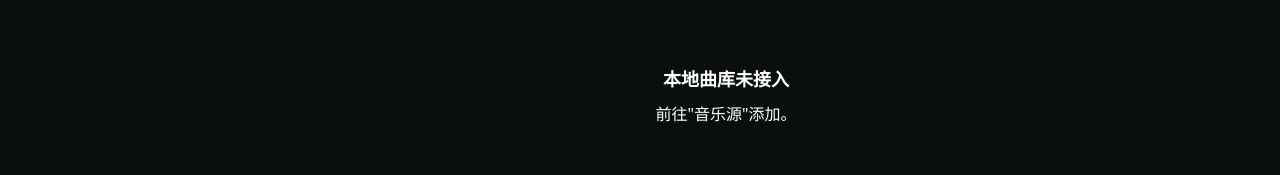
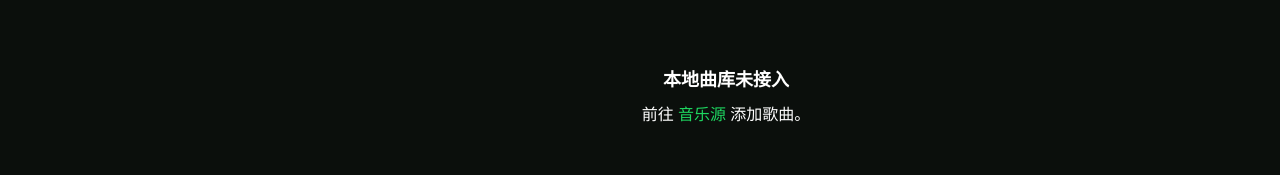
Before and after one commit to xiaooboy/web-music-player, a Vue app: page / in a window 1280 px wide. Shown: the part 355-530 px from the top of the page. Built offline with nearby package versions, Linux system fonts and the light colour scheme.

Commit message:
feat: 调整首页、详情页样式

```diff
--- a/src/components/EmptyState.vue
+++ b/src/components/EmptyState.vue
@@ -11,8 +11,12 @@ const {
 </script>
 <template>
   <div :class="{ 'empty-state': true, 'empty-state--fill': fill }">
-    <strong>{{ title }}</strong>
-    <p>{{ content }}</p>
+    <slot name="title">
+      <strong>{{ title }}</strong>
+    </slot>
+    <slot name="content">
+      <p>{{ content }}</p>
+    </slot>
   </div>
 </template>
 <style>
--- a/src/styles/player-detail.css
+++ b/src/styles/player-detail.css
@@ -242,6 +242,7 @@ input[type="range"].now-playing__volume-slider {
 }
 
 .now-playing {
+  --playing-gap:calc(2 * var(--shell-gap));
   position: relative;
   display: flex;
   flex-direction: column;
@@ -294,7 +295,7 @@ input[type="range"].now-playing__volume-slider {
   position: relative;
   z-index: var(--z-base);
   align-items: center;
-  padding: 16px 24px 0;
+  padding: var(--shell-gap) var(--playing-gap) 0;
   app-region: drag;
 }
 
@@ -308,6 +309,7 @@ input[type="range"].now-playing__volume-slider {
   flex: 1;
   min-height: 0;
   overflow: hidden;
+  padding-block: var(--playing-gap);
 }
 
 .now-playing__meta,
@@ -321,19 +323,10 @@ input[type="range"].now-playing__volume-slider {
   flex: 0 0 44%;
   flex-direction: column;
   align-items: center;
-  justify-content: space-evenly;
-  padding: 20px 24px 18px;
+  justify-content: space-between;
+  padding-inline: var(--playing-gap);
   overflow: auto;
-}
-
-.now-playing__meta::after {
-  position: absolute;
-  top: 0;
-  right: 0;
-  bottom: 28px;
-  width: 1px;
-  background: rgba(255, 255, 255, 0.06);
-  content: "";
+  border-right: 1px solid rgba(255, 255, 255, 0.06);
 }
 
 .now-playing__lyrics {
@@ -341,7 +334,6 @@ input[type="range"].now-playing__volume-slider {
   display: flex;
   flex: 1 1 56%;
   flex-direction: column;
-  padding-block: 20px 28px;
   overflow: hidden;
 }
 
@@ -436,8 +428,8 @@ input[type="range"].now-playing__volume-slider {
   display: block;
   flex: 1;
   min-height: 0;
-  padding-inline: max(16px, 3%);
-  padding-block: 56px 76px;
+  padding-inline: max(var(--playing-gap), 3%);
+  padding-block: 56px;
   overflow-x: hidden;
   overflow-y: auto;
   scrollbar-width: none;
--- a/src/styles/responsive.css
+++ b/src/styles/responsive.css
@@ -68,12 +68,6 @@
     flex-wrap: wrap;
   }
 
-  .now-playing__head,
-  .now-playing__meta,
-  .now-playing__lyrics {
-    padding-left: 18px;
-    padding-right: 18px;
-  }
 
   .now-playing__lyrics-line {
     font-size: var(--text-lg);
@@ -85,7 +79,9 @@
     scroll-snap-type: x mandatory;
     border-right: none;
   }
-
+  .now-playing__meta {
+    border-right: none;
+  }
   .now-playing__body::-webkit-scrollbar {
     width: 0;
     height: 0;
@@ -93,9 +89,7 @@
   .now-playing__cover {
     width: min(100%, clamp(180px, 90vw, 300px));
   }
-  .now-playing__meta::after {
-    display: none;
-  }
+
   .now-playing__meta,
   .now-playing__lyrics {
     flex: 0 0 100%;
@@ -144,4 +138,7 @@
       display: inline-flex;
     }
   }
+  .now-playing__cover {
+    width: 100%;
+  }
 }
--- a/src/styles/tracks.css
+++ b/src/styles/tracks.css
@@ -6,7 +6,10 @@
   height: 100%;
   min-height: 0;
 }
-
+.tracks__source-btn {
+  color: var(--accent);
+  cursor: pointer;
+}
 .tracks__searchbar {
   position: relative;
   z-index: var(--z-sticky);
@@ -50,7 +53,7 @@
   width: 100%;
   transition:
     background 160ms ease,
-    transform 160ms ease;
+    transform 300ms ease;
 }
 
 .track-table__anchor {
--- a/src/views/TracksView.vue
+++ b/src/views/TracksView.vue
@@ -1,15 +1,18 @@
 <script setup lang="ts">
 import { computed, onBeforeUnmount, shallowRef } from "vue";
 import { Search } from "@lucide/vue";
-import { useLibraryStore } from "../stores/libraryStore";
-import { usePlayerStore } from "../stores/playerStore";
-import { useFavoriteStore } from "../stores/favoriteStore";
-import { useAlbumStore } from "../stores/albumStore";
-import { useUIStore } from "../stores/uiStore";
+import {
+  useLibraryStore,
+  usePlayerStore,
+  useFavoriteStore,
+  useUIStore,
+  useAlbumStore
+} from "../stores";
 import { useTrackSearch } from "../composables/useTrackSearch";
 import TrackTable from "@/components/TrackTable.vue";
 import SectionHeader from "@/components/SectionHeader.vue";
 import EmptyState from "@/components/EmptyState.vue";
+import { storeToRefs } from "pinia";
 
 const libraryStore = useLibraryStore();
 const playerStore = usePlayerStore();
@@ -17,35 +20,21 @@ const favoriteStore = useFavoriteStore();
 const albumStore = useAlbumStore();
 const uiStore = useUIStore();
 
-const launchTimerId = setTimeout(() => {
+setTimeout(() => {
   launchTimer.value = false;
-}, 100);
+}, 300);
 const launchTimer = shallowRef(true);
+const { loading, tracks, loadingDone, loadingTotal } =
+  storeToRefs(libraryStore);
 
-onBeforeUnmount(() => {
-  clearTimeout(launchTimerId);
-});
-
-const { searchQuery, visibleTracks } = useTrackSearch(
-  () => libraryStore.tracks,
-);
+const { searchQuery, visibleTracks } = useTrackSearch(() => tracks.value);
 
 const emptyTitle = computed(() => {
-  const { loading, tracks } = libraryStore;
   // 避免闪烁
   if (launchTimer.value) return "";
-  if (loading) return "正在整理曲库";
-  if (tracks.length) return "没有匹配到结果";
+  if (loading.value) return "正在整理曲库";
+  if (visibleTracks.value.length) return "没有匹配到结果";
   return "本地曲库未接入";
-});
-const emptyDescription = computed(() => {
-  const { loading, loadingDone, loadingTotal, tracks } = libraryStore;
-  // 避免闪烁
-  if (launchTimer.value) return "";
-  if (loading)
-    return `已处理 ${loadingDone} / ${loadingTotal} 首歌曲，请稍候。`;
-  if (tracks.length) return "没有匹配到结果";
-  return '前往"音乐源"添加。';
 });
 
 function handleSelectTrack(id: string) {
@@ -56,6 +45,9 @@ function handleSelectTrack(id: string) {
 function handleNavigateToAlbum(albumName: string) {
   albumStore.selectAlbum(albumName);
   uiStore.setActiveView("album-detail");
+}
+function handleNavigateToSource() {
+  uiStore.setActiveView("sources");
 }
 </script>
 
@@ -85,6 +77,21 @@ function handleNavigateToAlbum(albumName: string) {
       @toggle-favorite="favoriteStore.toggleTrackFavorite"
       @navigate-to-album="handleNavigateToAlbum"
     />
-      <EmptyState v-else :title="emptyTitle" :content="emptyDescription"></EmptyState>
+    <EmptyState v-else>
+      <template #title v-if="!launchTimer">
+        <strong>
+          {{ loading ? "正在整理曲库" : !tracks.length ? "本地曲库未接入" : "" }}
+        </strong>
+      </template>
+      <template #content v-if="!launchTimer">
+        <p v-if="loading">
+          {{ `已处理 ${loadingDone} / ${loadingTotal} 首歌曲。` }}
+        </p>
+        <p v-else-if="visibleTracks.length">没有匹配到结果</p>
+        <p v-else-if="!tracks.length">
+          前往 <span class="tracks__source-btn" @click="handleNavigateToSource">音乐源</span> 添加歌曲。
+        </p>
+      </template>
+    </EmptyState>
   </div>
 </template>
```
Lines whose indentation alone changed are shown as unchanged.
